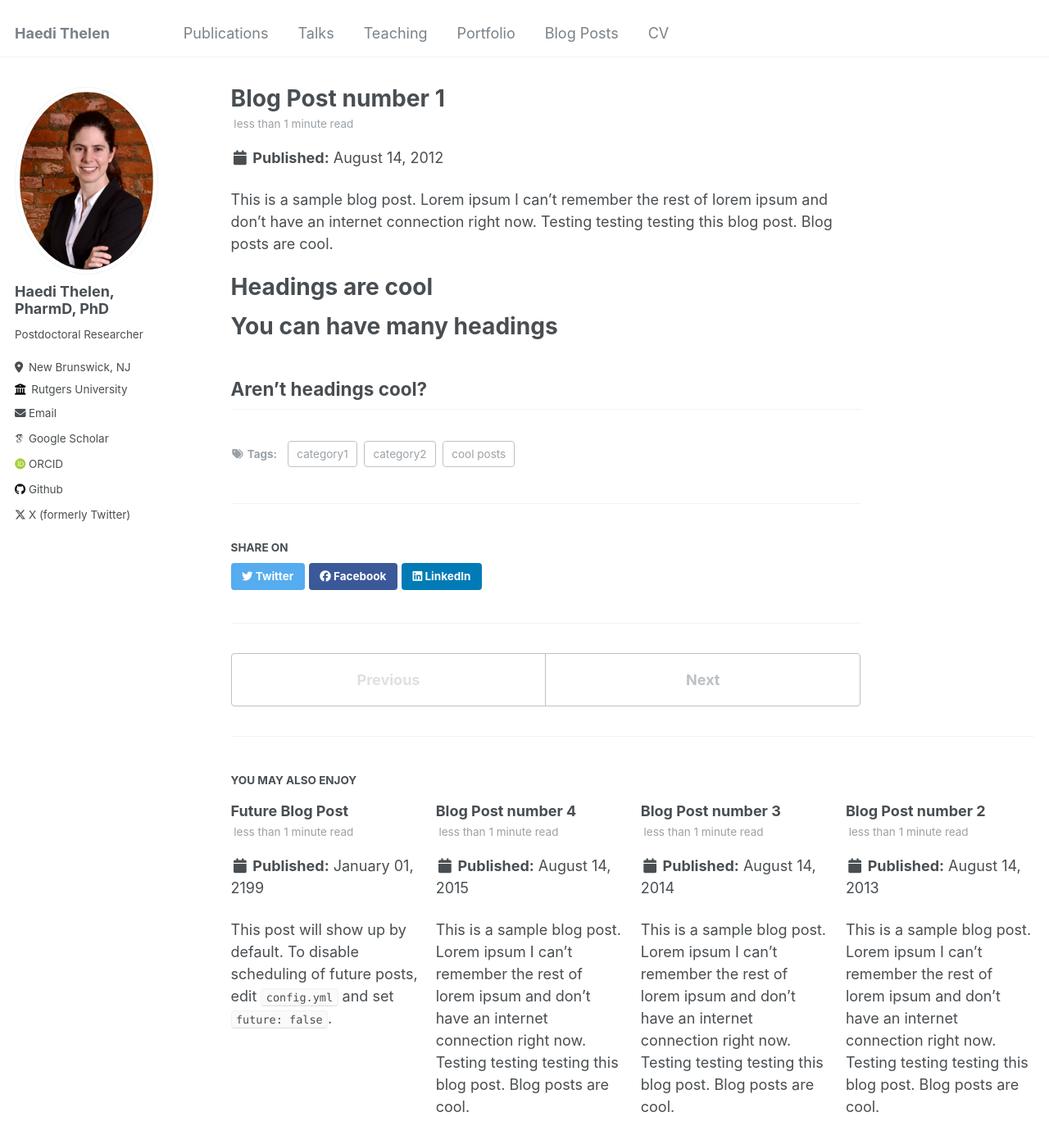
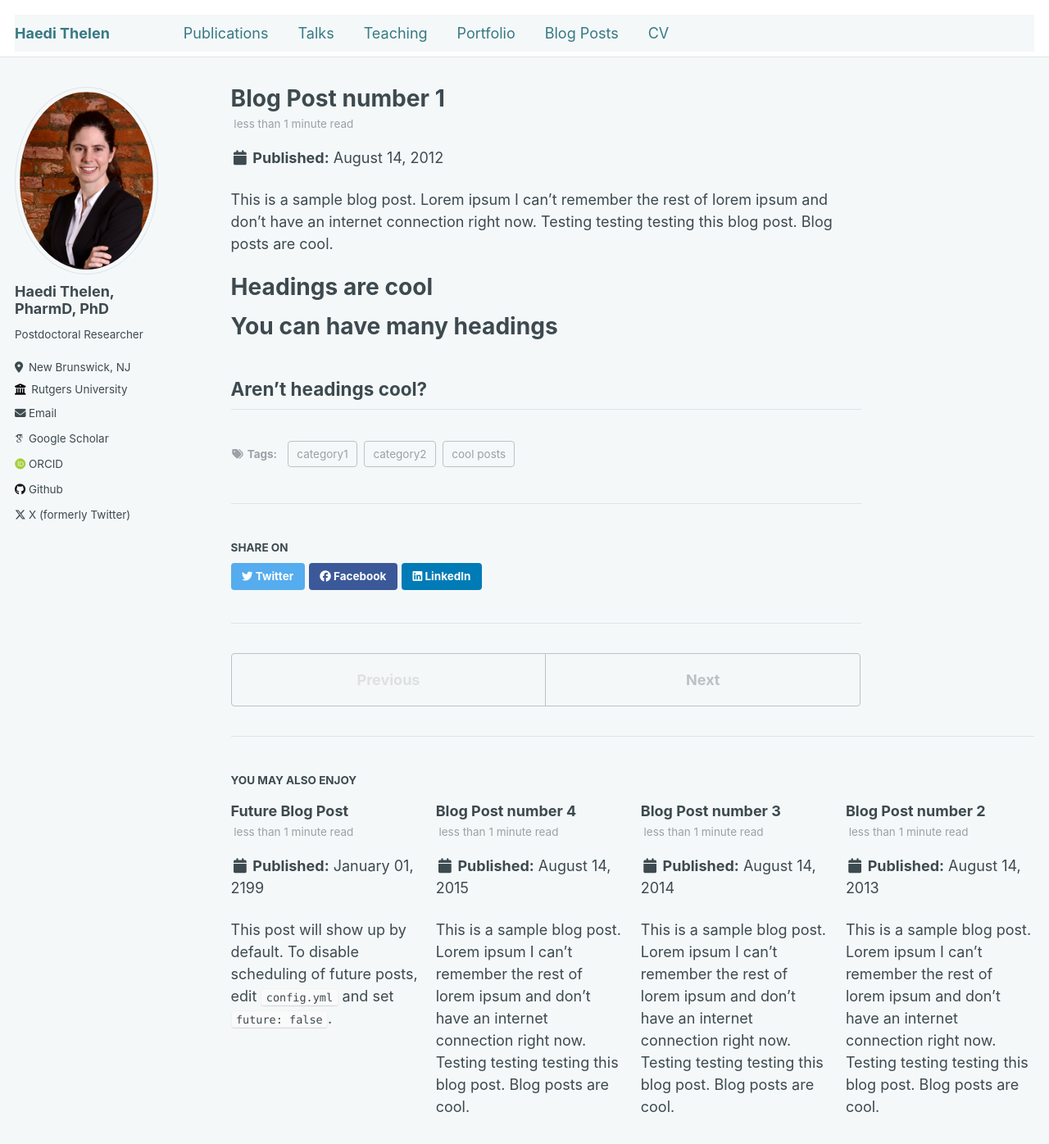
Before and after one commit to HaediThelen/HaediThelen.github.io, a Jekyll site: the page built from _posts/2012-08-14-blog-post-1.md, in a window 1280 px wide and 1400 px high. Shown: the top 1396 px of the window at 82% size. Built offline with Jekyll 4.4.1, drawn with Linux system fonts in a browser that asks for light colours; some web fonts are replaced.

Commit message:
Update color.

```diff
--- a/_sass/_variables.scss
+++ b/_sass/_variables.scss
@@ -61,14 +61,14 @@ $darker-gray                : mix(#000, $gray, 60%);
 $light-gray                 : mix(#fff, $gray, 50%);
 $lighter-gray               : mix(#fff, $gray, 90%);
 
-$body-color                 : #fff;
-$background-color           : #fff;
+$body-color                 : #f5f8f9;
+$background-color           : #f5f8f9;
 $code-background-color      : #fafafa;
 $code-background-color-dark : $light-gray;
-$text-color                 : $dark-gray;
-$border-color               : $lighter-gray;
+$text-color                 : #3d4a4f;
+$border-color               : #dce5e8;
 
-$primary-color              : #7a8288;
+$primary-color              : #367a83;
 $success-color              : #62c462;
 $warning-color              : #f89406;
 $danger-color               : #ee5f5b;
```
